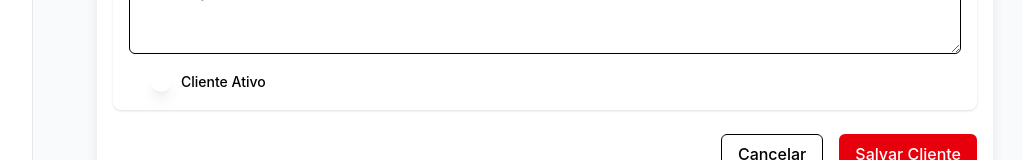
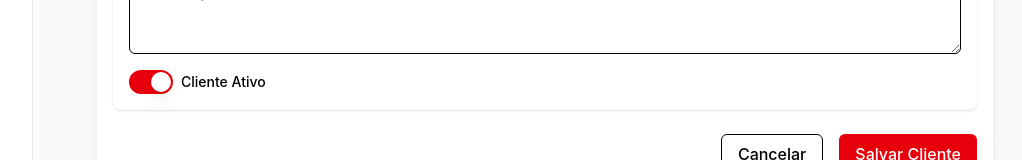
Before and after one commit to codebyjv/NewWLProject, a React (Vite) app: page /novo-cliente in a window 1280 px wide. Shown: the part 1257-1417 px from the top of the page, without its empty margins (223-1245 px from the left). Built offline with nearby package versions, Linux system fonts and the light colour scheme.

Commit message:
fix: adicionar função handleBooleanChange em ProductForm e ajustar estilo do Switch fix: corrigir largura do container em Pedidos

```diff
--- a/src/components/estoque/ProductForm.tsx
+++ b/src/components/estoque/ProductForm.tsx
@@ -71,6 +71,13 @@
       [name]: value as MaterialType
     }));
   };
+
+  const handleBooleanChange = (name: keyof ProductFormData, value: boolean) => {
+  setFormData(prev => ({
+    ...prev,
+    [name]: value
+  }));
+};
 
   const parseWeight = (weightStr: string): number => {
     if (!weightStr) return 0;
@@ -164,7 +171,7 @@
             <Switch
               id="is_active"
               checked={formData.is_active}
-              onCheckedChange={(checked) => handleSelectChange('is_active', checked ? 'true' : 'false')}
+              onCheckedChange={(checked) => handleBooleanChange("is_active", checked)}
             />
             <Label htmlFor="is_active">Produto Ativo</Label>
           </div>
--- a/src/components/ui/dialog.tsx
+++ b/src/components/ui/dialog.tsx
@@ -46,7 +46,7 @@
     <DialogPrimitive.Content
       ref={ref}
       className={cn(
-        "fixed left-[50%] top-[50%] z-50 grid w-full max-w-lg translate-x-[-50%] translate-y-[-50%] gap-4 border bg-background p-6 shadow-lg duration-200 data-[state=open]:animate-in data-[state=closed]:animate-out data-[state=closed]:fade-out-0 data-[state=open]:fade-in-0 data-[state=closed]:zoom-out-95 data-[state=open]:zoom-in-95 data-[state=closed]:slide-out-to-left-1/2 data-[state=closed]:slide-out-to-top-[48%] data-[state=open]:slide-in-from-left-1/2 data-[state=open]:slide-in-from-top-[48%] rounded-lg",
+        "fixed left-[50%] top-[50%] z-50 grid w-full max-w-lg translate-x-[-50%] translate-y-[-50%] gap-4 border border-gray-200 bg-white text-gray-900 overflow-auto p-6 shadow-lg duration-200 data-[state=open]:animate-in data-[state=closed]:animate-out data-[state=closed]:fade-out-0 data-[state=open]:fade-in-0 data-[state=closed]:zoom-out-95 data-[state=open]:zoom-in-95 data-[state=closed]:slide-out-to-left-1/2 data-[state=closed]:slide-out-to-top-[48%] data-[state=open]:slide-in-from-left-1/2 data-[state=open]:slide-in-from-top-[48%] rounded-lg",
         className
       )}
       {...props}
--- a/src/components/ui/switch.tsx
+++ b/src/components/ui/switch.tsx
@@ -8,7 +8,7 @@
 >(({ className, ...props }, ref) => (
   <SwitchPrimitives.Root
     className={cn(
-      "peer inline-flex h-6 w-11 shrink-0 cursor-pointer items-center rounded-full border-2 border-transparent transition-colors focus-visible:outline-none focus-visible:ring-2 focus-visible:ring-ring focus-visible:ring-offset-2 focus-visible:ring-offset-background disabled:cursor-not-allowed disabled:opacity-50 data-[state=checked]:bg-primary data-[state=unchecked]:bg-input",
+      "peer inline-flex h-6 w-11 shrink-0 cursor-pointer items-center rounded-full border-2 border-transparent transition-colors data-[state=checked]:bg-red-600 data-[state=unchecked]:bg-gray-300",
       className
     )}
     {...props}
@@ -16,7 +16,7 @@
   >
     <SwitchPrimitives.Thumb
       className={cn(
-        "pointer-events-none block h-5 w-5 rounded-full bg-background shadow-lg ring-0 transition-transform data-[state=checked]:translate-x-5 data-[state=unchecked]:translate-x-0"
+        "pointer-events-none block h-5 w-5 rounded-full bg-white shadow-lg transition-transform data-[state=checked]:translate-x-5 data-[state=unchecked]:translate-x-0"
       )}
     />
   </SwitchPrimitives.Root>
--- a/src/pages/Pedidos.tsx
+++ b/src/pages/Pedidos.tsx
@@ -229,7 +229,7 @@
             <h1 className="text-3xl font-bold text-gray-900">Central de Pedidos</h1>
             <p className="text-gray-600 mt-1">Gerencie todos os pedidos do sistema</p>
           </div>
-          <div className="flex flex-col sm:flex-row gap-3 w-full">
+          <div className="flex flex-col sm:flex-row gap-3 w-auto">
             <Button
               variant="outline"
               onClick={exportToCSV}
```
